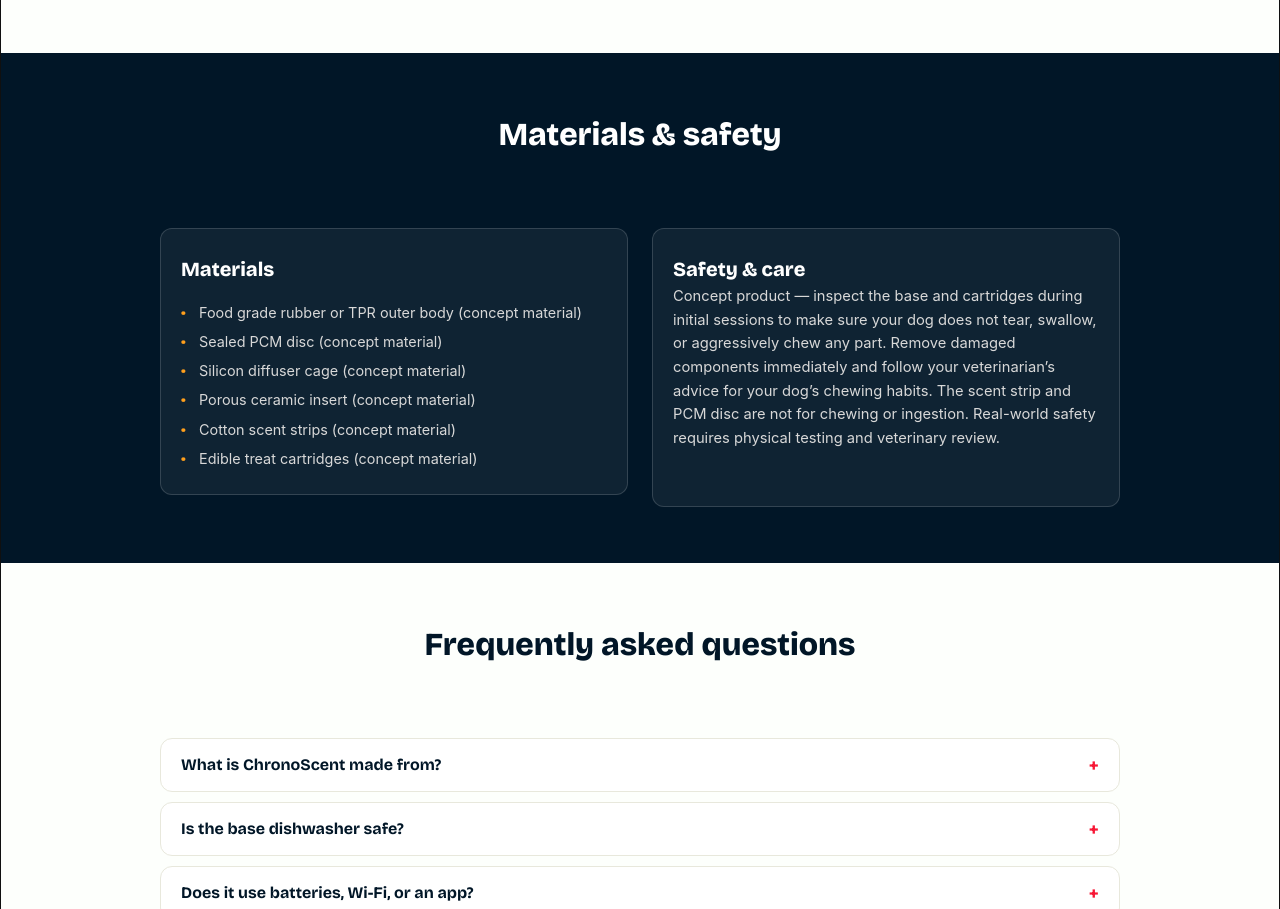
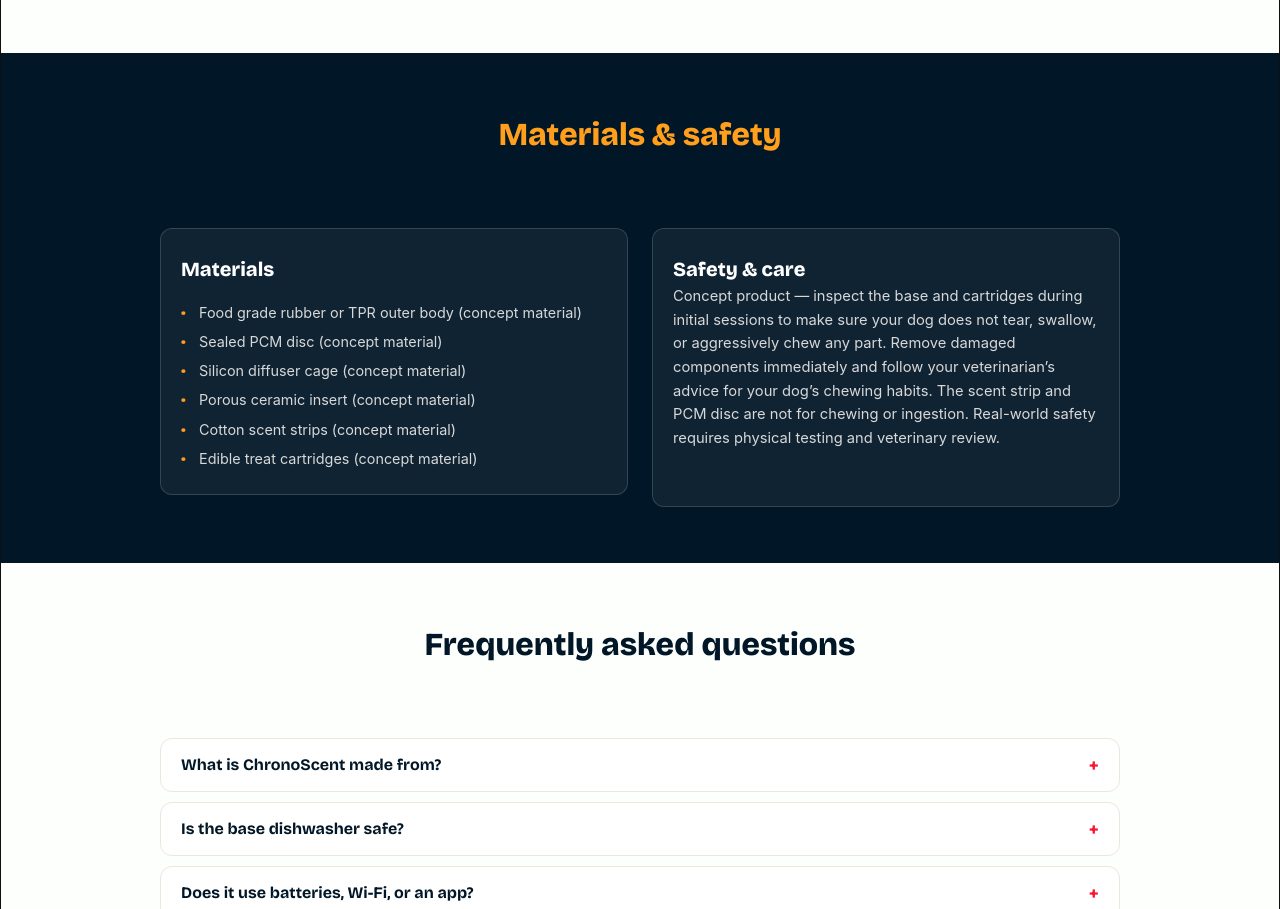
Before and after one commit to Soumyajit-Chatterjee/11600323058-hwa-hackathon, a plain HTML site: page index.html in a window 1280 px wide. Shown: the part 3296-4205 px from the top of the page. Drawn offline with Linux system fonts and the light colour scheme; a web font is replaced by a local one.

Commit message:
Make Materials & safety heading orange accent color

```diff
--- a/styles.css
+++ b/styles.css
@@ -1765,7 +1765,7 @@ button {
 }
 
 .materials-strip .section-title {
-  color: var(--color-text-light);
+  color: var(--color-accent);
 }
 
 .materials-safety-grid {
```
